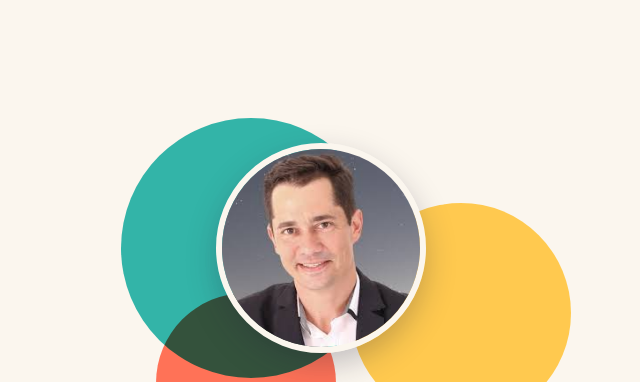
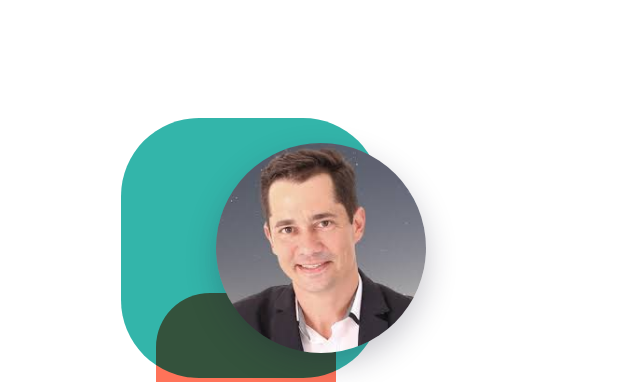
Before and after one commit to kanyanjuajoseph283-code/John_AVery, a plain HTML site: page index.html in a window 1280 px wide. Shown: the top 382 px of the page, without its empty margins (319-959 px from the left). Drawn offline with Linux system fonts and the light colour scheme.

Commit message:
Update CSS variables and ring styles in index.html

```diff
--- a/index.html
+++ b/index.html
@@ -12,7 +12,7 @@
     --teal:#0FA89B;
     --gold:#FFC53D;
     --indigo:#2B2560;
-    --cream:#FBF6EE;
+    --black:#FBF6EE;
     --ink:#1E1B33;
   }
   *{box-sizing:border-box; margin:0; padding:0;}
@@ -58,11 +58,11 @@
   }
   .ring{
     position:absolute;
-    border-radius:50%;
+    border-radius:30%;
     mix-blend-mode:multiply;
   }
   .ring.r-teal{ width:260px; height:260px; background:var(--teal); top:-25px; left:-95px; opacity:0.85;}
-  .ring.r-gold{ width:220px; height:220px; background:var(--gold); top:60px; left:135px; opacity:0.9;}
+  .ring.r-blue{ width:220px; height:220px; background:var(--gold); top:60px; left:135px; opacity:0.9;}
   .ring.r-coral{ width:180px; height:180px; background:var(--coral); top:150px; left:-60px; opacity:0.85;}
 
   .photo{
```
